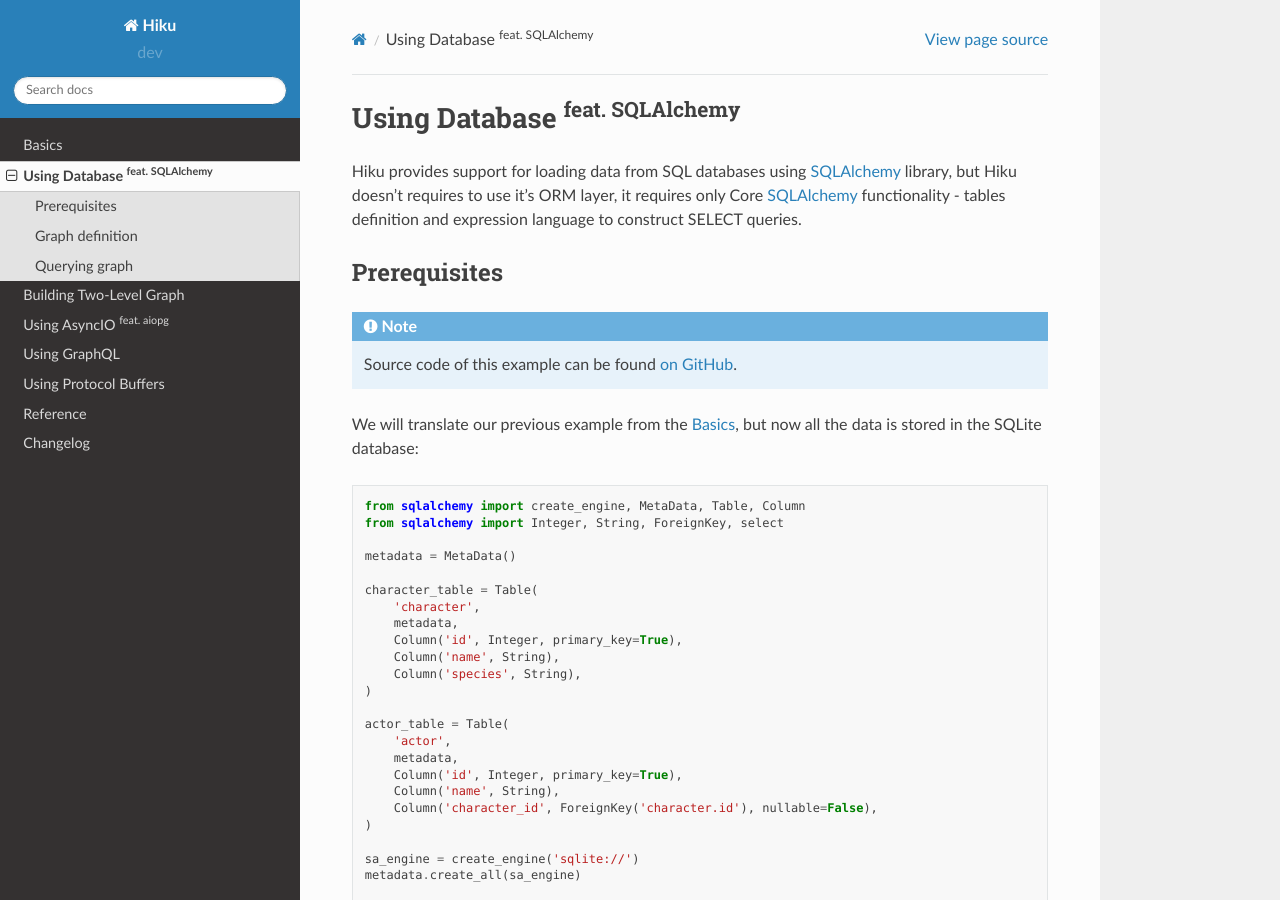
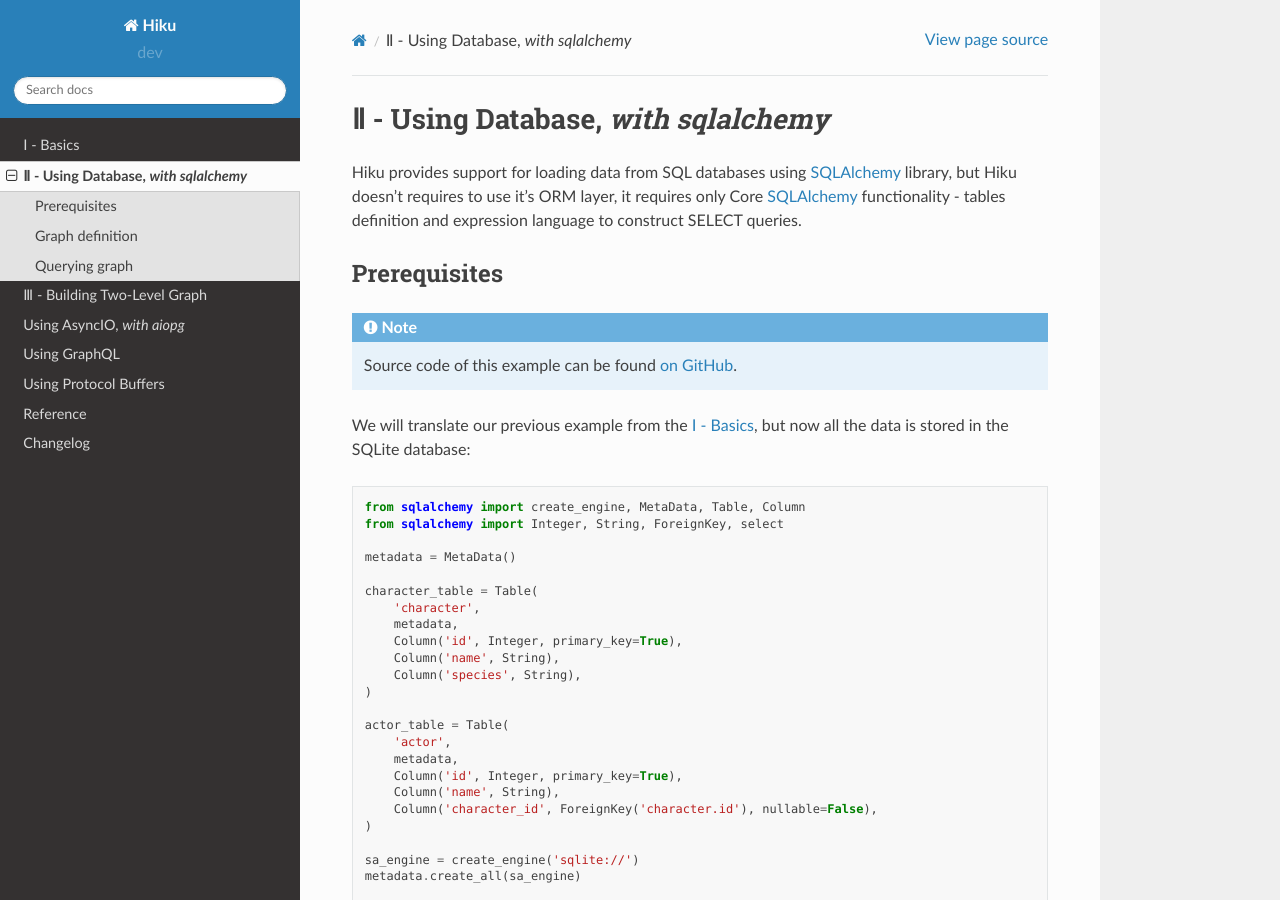
Before and after one commit to evo-company/hiku, a Sphinx documentation site: the page built from docs/database.rst, in a window 1280 px wide and 900 px high. Built offline with Sphinx 7.4.7 and the Read the Docs theme 2.0.0, drawn with Linux system fonts in a browser that asks for light colours.

Commit message:
Docs navigation improvements

```diff
--- a/docs/asyncio.rst
+++ b/docs/asyncio.rst
@@ -1,5 +1,5 @@
-Using AsyncIO :sup:`feat. aiopg`
-================================
+Using AsyncIO, `with aiopg`
+===========================
 
 Hiku has several executors, previous examples were using
 :py:class:`hiku.executors.sync.SyncExecutor` and they can also be used with
--- a/docs/basics.rst
+++ b/docs/basics.rst
@@ -1,5 +1,5 @@
-Basics
-======
+Ⅰ - Basics
+==========
 
 Here we will try to describe our first graph. To begin with we will need to
 setup an environment:
--- a/docs/database.rst
+++ b/docs/database.rst
@@ -1,5 +1,5 @@
-Using Database :sup:`feat. SQLAlchemy`
-======================================
+Ⅱ - Using Database, `with sqlalchemy`
+=====================================
 
 Hiku provides support for loading data from SQL databases using SQLAlchemy_
 library, but Hiku doesn't requires to use it's ORM layer, it requires only Core
--- a/docs/subgraph.rst
+++ b/docs/subgraph.rst
@@ -1,5 +1,5 @@
-Building Two-Level Graph
-========================
+Ⅲ - Building Two-Level Graph
+============================
 
 Two-level graph is a way to express business-logic once and provide it
 on-demand.
```
